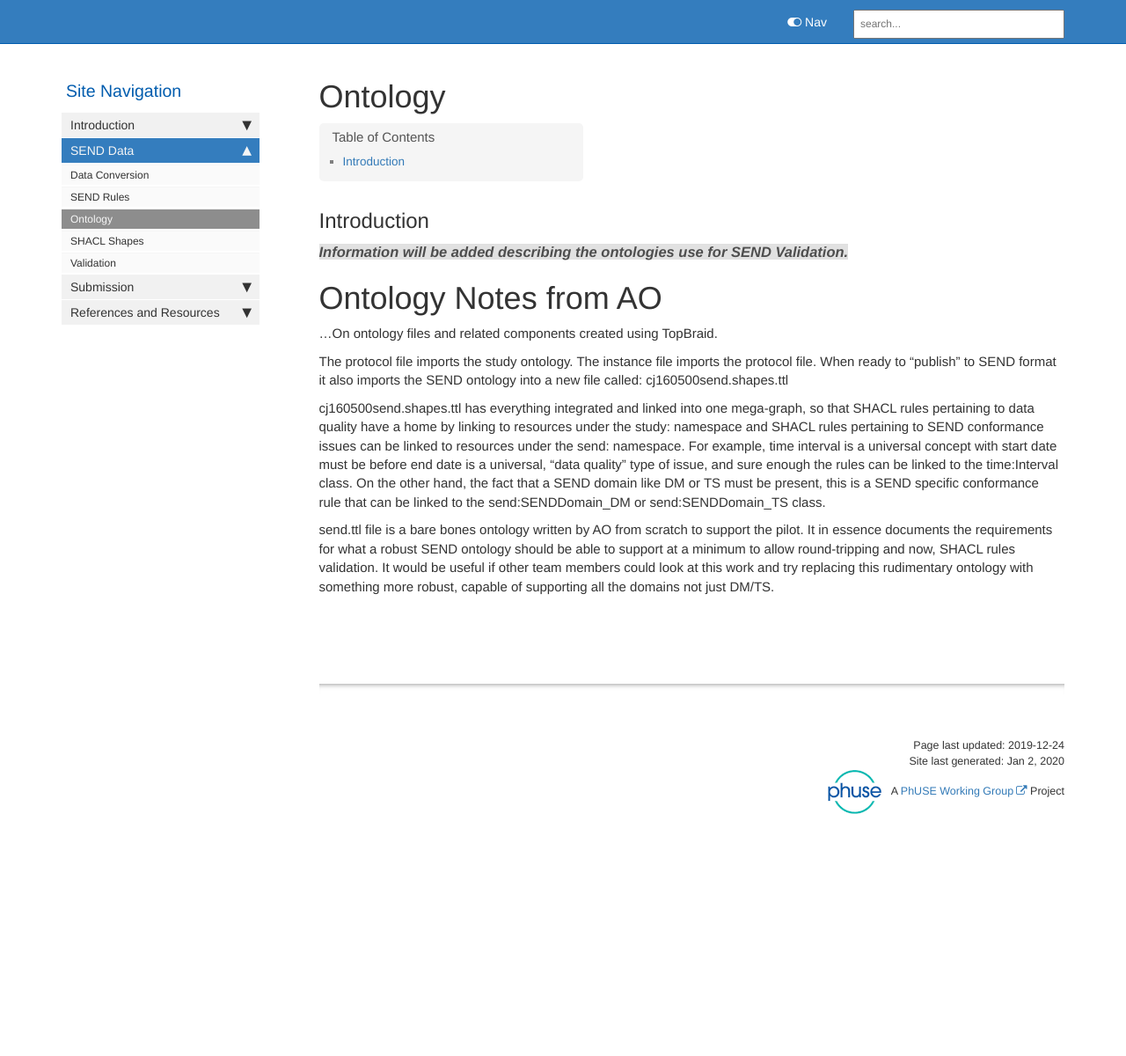
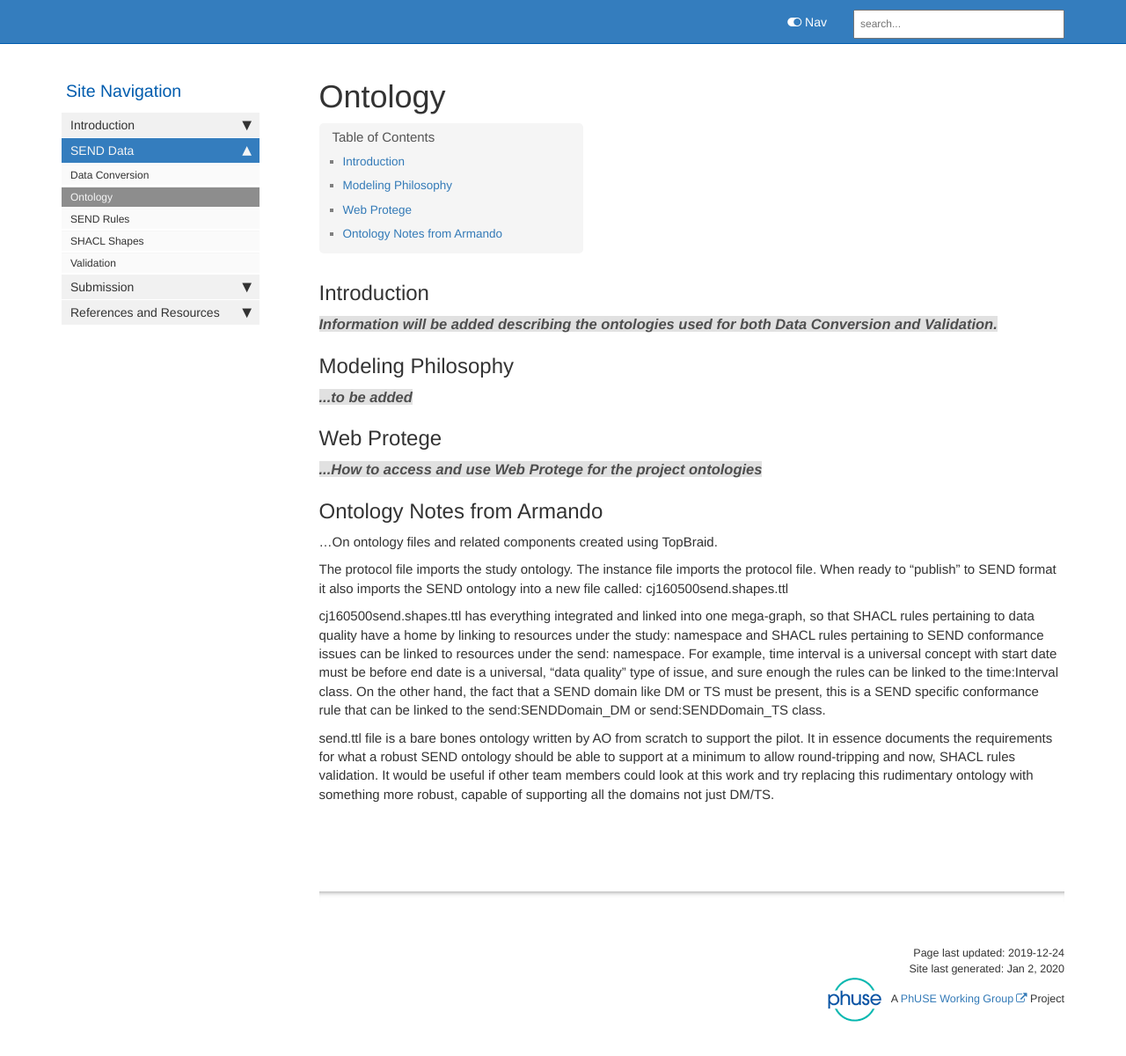
Before and after one commit to NovasTaylor/Test, a Jekyll site: the page built from pages/mydoc/mydoc_senddata_ontology.md, in a window 1280 px wide and 1221 px high. Shown: the top 1200 px of the window at 88% size. Built offline with Jekyll 4.4.1, drawn with Linux system fonts in a browser that asks for light colours; comment, search, counter and statistics services are not loaded.

Commit message:
formatting

```diff
--- a/css/customstyles.css
+++ b/css/customstyles.css
@@ -506,6 +506,7 @@ padding-top: 60px;
 margin-top: -40px
 }
 
+/*TW
 .post-content img {
     margin: 12px 0px 3px 0px;
     width: auto;
@@ -513,6 +514,8 @@ margin-top: -40px
     max-width: 100%;
     max-height: 100%;
 }
+
+*/
 
 .post-content ol li, .post-content ul li {
     margin: 10px 0px;
@@ -1315,6 +1318,7 @@ span.soft {
 }
 
 
+/*TW
 .post-content img {
     margin: 12px 0px 3px 0px;
     width: auto;
@@ -1322,10 +1326,12 @@ span.soft {
     max-width: 100%;
     max-height: 100%;
 }
+
 .col-md-9 img {
     max-width: 100%;
     max-height: 100%;
 }
+*/
 
 
 .post-content img {
--- a/pages/mydoc/mydoc_senddata_ontology.md
+++ b/pages/mydoc/mydoc_senddata_ontology.md
@@ -8,9 +8,17 @@ folder: mydoc
 
 ## Introduction
 
-<font class='toBeAdded'>Information will be added describing the ontologies use for SEND Validation.</font>
+<font class='toBeAdded'>Information will be added describing the ontologies used for both Data Conversion and Validation.</font>
 
-# Ontology Notes from AO
+## Modeling Philosophy
+<font class='toBeAdded'>...to be added </font>
+
+## Web Protege
+<font class='toBeAdded'>...How to access and use Web Protege for the project ontologies</font>
+
+
+## Ontology Notes from Armando
+
 ...On ontology files and related components created using TopBraid.
 
 The protocol file imports the study ontology. The instance file imports the protocol file. When ready to "publish" to SEND format it also imports the SEND ontology into a new file called:  cj160500send.shapes.ttl
```
Also changed, not shown: _data/sidebars/mydoc_sidebar.yml (+4 -3 lines), pages/mydoc/mydoc_senddata_data_conversion.md (+2 -3 lines), pages/mydoc/mydoc_senddata_send_rules.md (+4 -11 lines), css/bootstrap.min.css.
